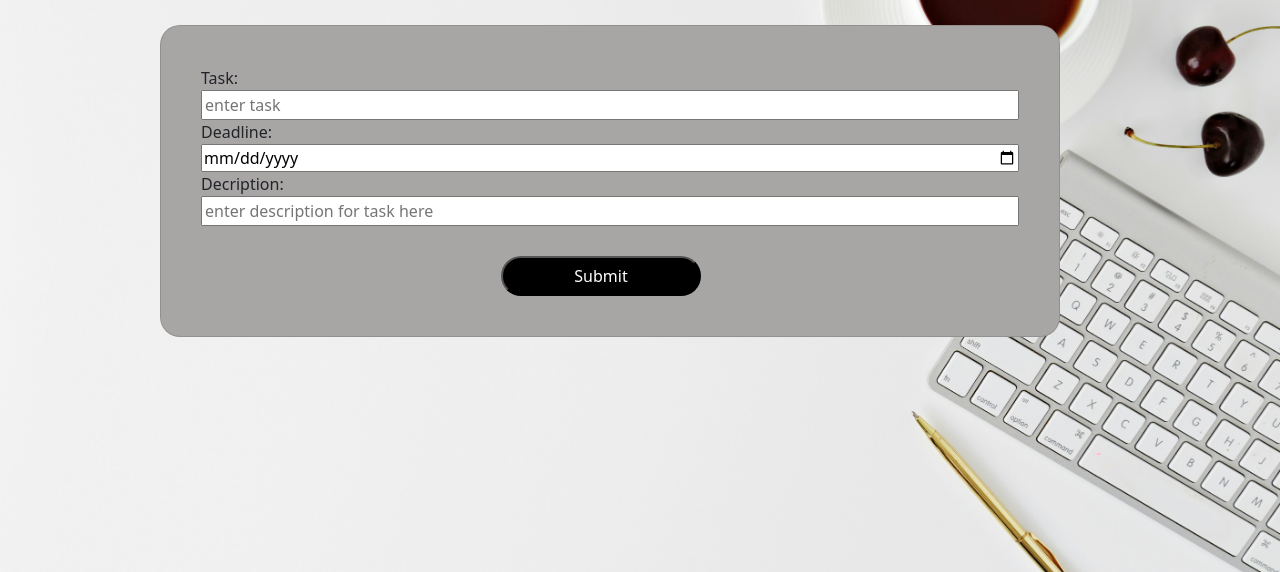
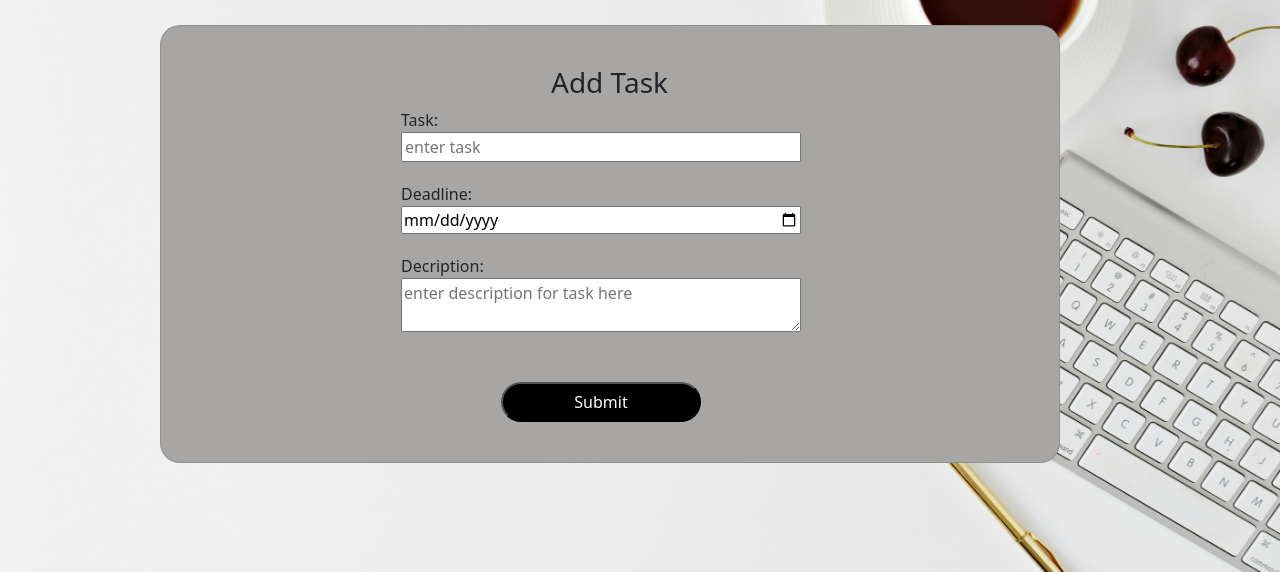
Before and after one commit to coderobel/NOVA2.0, a Django app: page /addtask/ in a window 1280 px wide. Shown: the part 75-647 px from the top of the page. Run offline with Django 5.2, Linux system fonts and the light colour scheme.

Commit message:
made updates to templates and static files

```diff
--- a/taskmanagement_app/static/taskmanagement_app/css/styles.css
+++ b/taskmanagement_app/static/taskmanagement_app/css/styles.css
@@ -104,3 +104,25 @@ button a{
 #submit {
     margin-left: 300px;
 }
+.input {
+    margin-left: 200px;
+    margin-bottom: 20px;
+    width: 400px;
+}
+.label {
+    margin-left: 200px;
+}
+.text-area {
+    margin-left: 200px;
+    height: 200px;
+    width: 400px;
+}
+.card-headers {
+    margin-left: 350px;
+}
+.edit-delete-button {
+    display: flex;
+    flex-direction: row;
+    margin-left: 200px;
+    gap: 20px;
+}
--- a/taskmanagement_app/templates/taskmanagement_app/addtask.html
+++ b/taskmanagement_app/templates/taskmanagement_app/addtask.html
@@ -2,15 +2,16 @@
 {% block content %}
 <form action="{% url 'taskmanagement_app:addtask' %}" method="post" class="card" id="card1">
 
+    <h3 class="card-headers">Add Task</h3>
     {% csrf_token %}
-    <label for="task">Task:</label>
-    <input type="text" id="task" name="task" placeholder="enter task">
+    <label for="task" class="label">Task:</label>
+    <input type="text" id="task" name="task" placeholder="enter task" class="input">
 
-    <label for="due-date">Deadline:</label>
-    <input type="date" id="due-date" name="due-date" placeholder="enter deadline for task here">
+    <label for="due-date" class="label">Deadline:</label>
+    <input type="date" id="due-date" name="due-date" placeholder="enter deadline for task here" class="input">
 
-    <label for="description">Decription:</label>
-    <input type="text" id="description" name="description" placeholder="enter description for task here">
+    <label for="description" class="label">Decription:</label>
+    <textarea name="description" class="input" id="description" placeholder="enter description for task here" class="textarea"></textarea>
 
     {% if  error %}
         <div class="alert alert-info">
--- a/taskmanagement_app/templates/taskmanagement_app/tasks.html
+++ b/taskmanagement_app/templates/taskmanagement_app/tasks.html
@@ -2,7 +2,7 @@
 {% block content %}
 
     <div class="card" id="card1">
-      <h1>Your Tasks</h1>
+      <h1 class="card-headers">Your Tasks</h1>
       {% for task in tasks %}
         <ul>
             <li><a href="{% url 'taskmanagement_app:task' task.id%}">{{task}}</a></li>
```
Also changed, not shown: taskmanagement_app/templates/taskmanagement_app/task.html (+6 -4 lines), taskmanagement_app/templates/taskmanagement_app/updatetask.html (+8 -6 lines), db.sqlite3.
